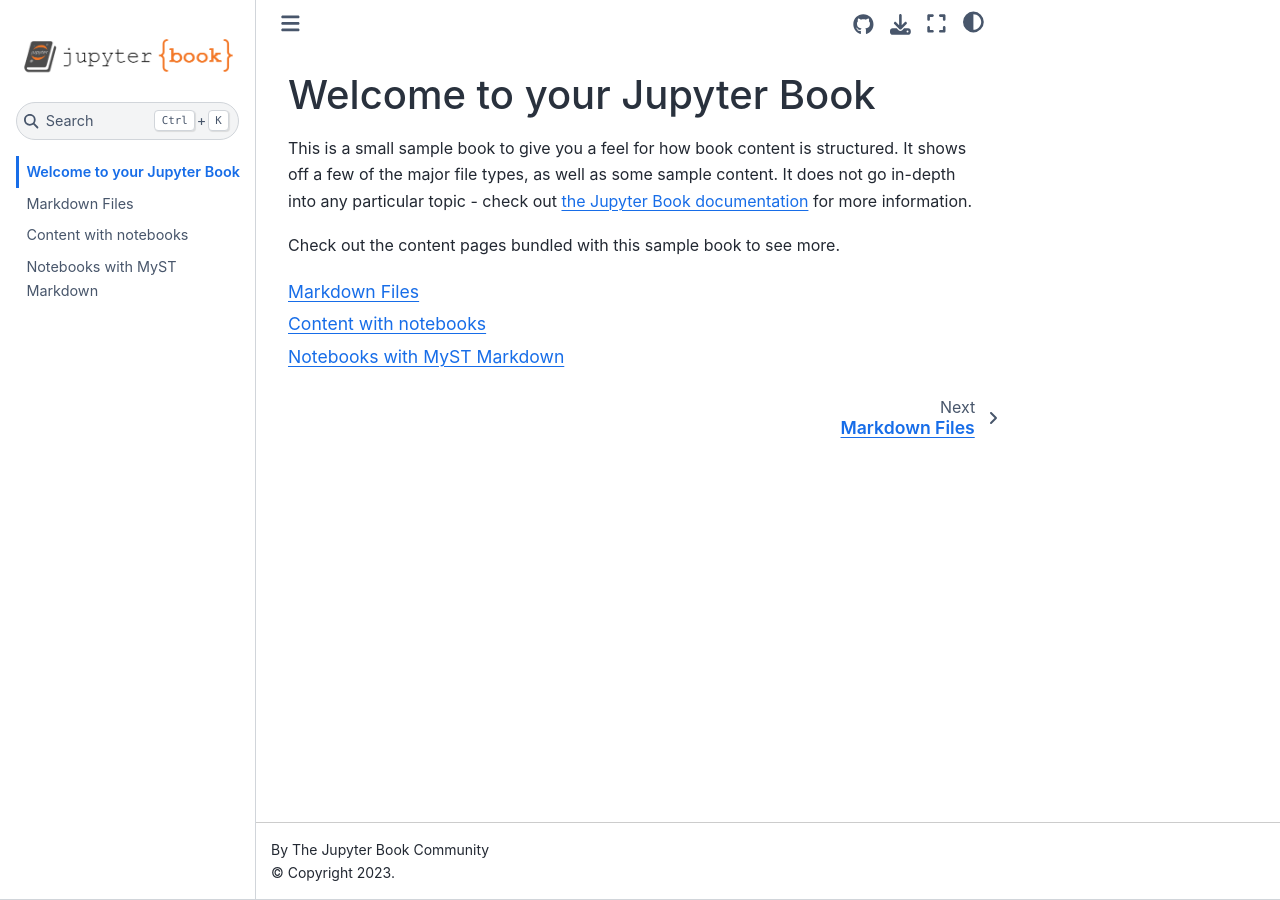
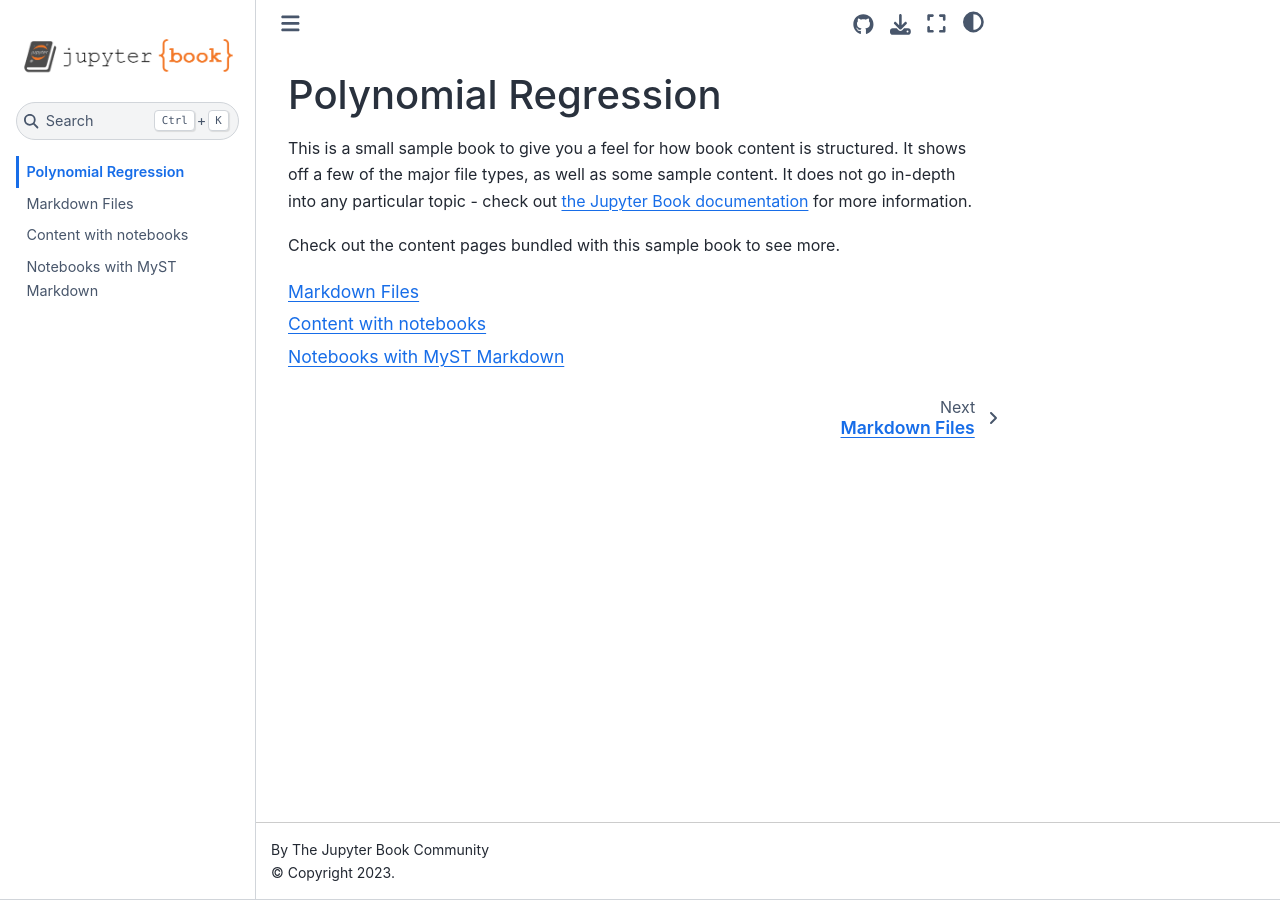
Before and after one commit to areesgod/polynomialproject, a Jupyter Book: the page built from intro.md, in a window 1280 px wide. Built offline with Jupyter Book 1.0.4 settings and Sphinx 7.4.7 and the Sphinx Book theme 1.1.4, drawn with Linux system fonts in a browser that asks for light colours.

Commit message:
Update intro.md

```diff
--- a/intro.md
+++ b/intro.md
@@ -1,4 +1,4 @@
-# Welcome to your Jupyter Book
+# Polynomial Regression
 
 This is a small sample book to give you a feel for how book content is
 structured.
```
